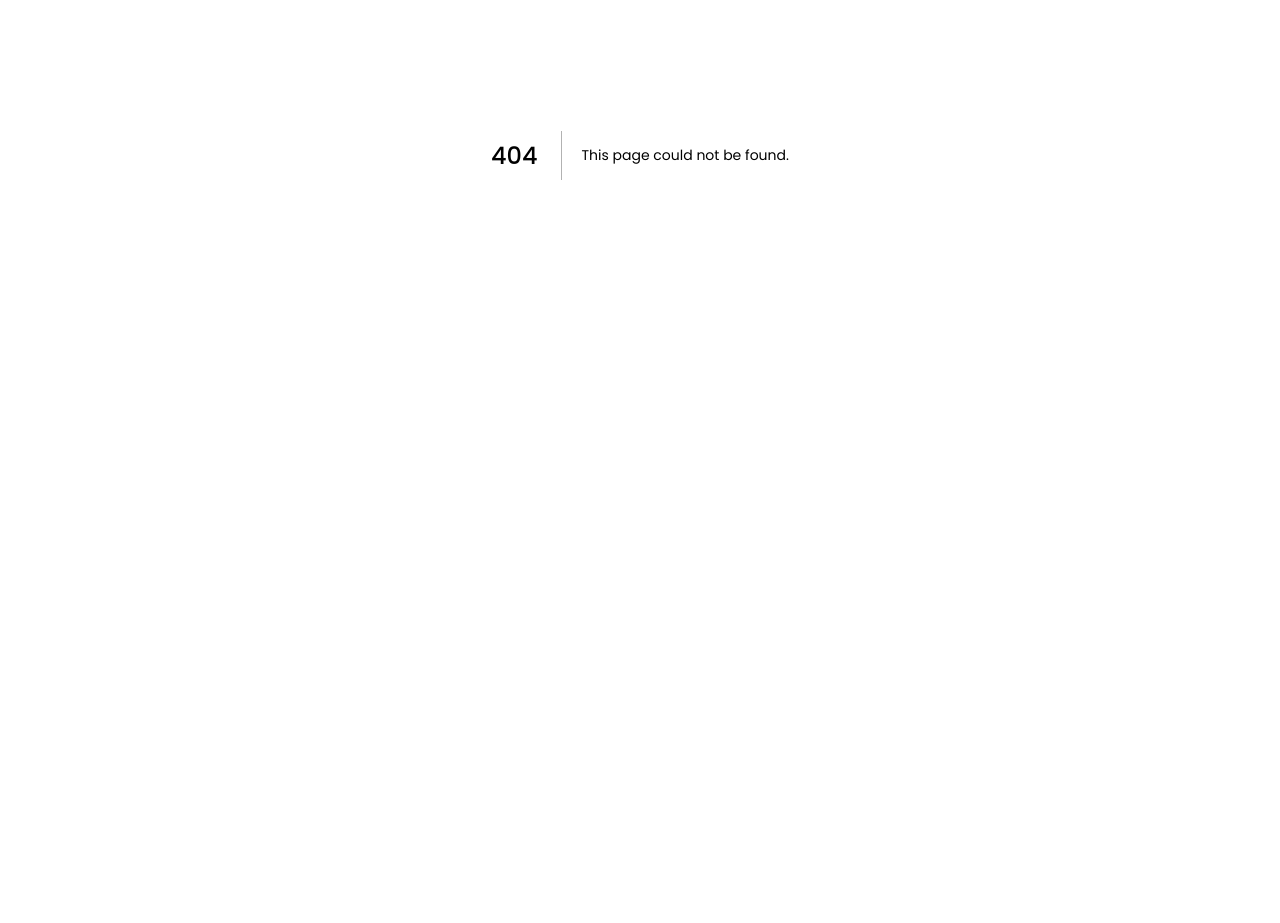
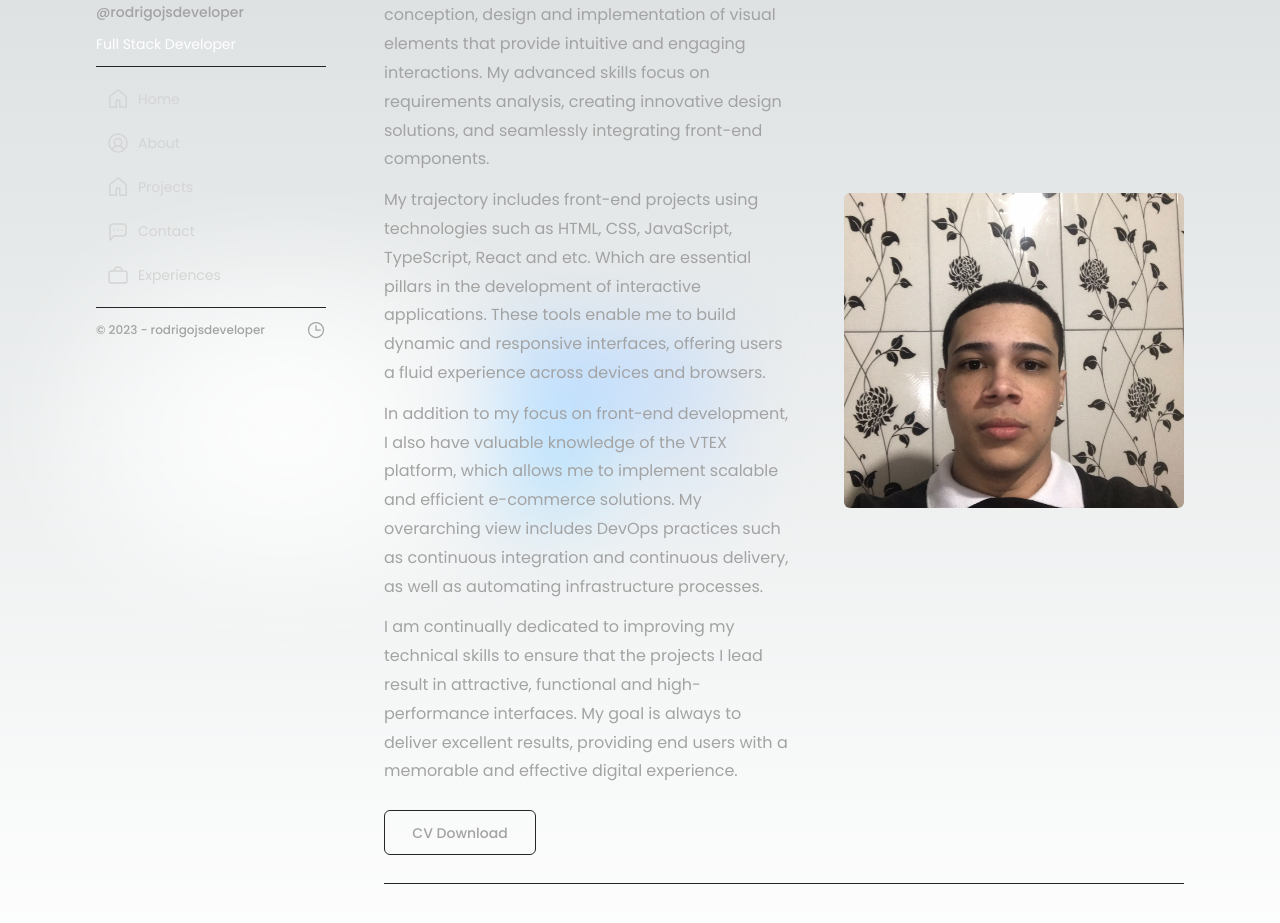
Before and after one commit to rodrigojsdeveloper/rodrigojs.dev, a Next.js app: page /about in a window 1280 px wide. Before the commit this address had no page. Shown: the part 245-1168 px from the top of the page. Before the commit the page ends 800 px from the top, so only its background shows below. Built offline with nearby package versions, Linux system fonts and the light colour scheme.

Commit message:
feat: add page About

```diff
--- /dev/null
+++ b/src/app/about/page.tsx
@@ -0,0 +1,71 @@
+import { Header } from "@/components/Header";
+import my from "../../assets/my.jpg";
+import Image from "next/image";
+import { Line } from "@/components/Line";
+
+export default function About() {
+  return (
+    <main className="w-full max-w-6xl min-h-screen relative flex flex-row justify-between m-auto py-24 px-8">
+      <div className="mt-12 relative centralize-background flex place-items-center before:absolute before:h-[300px] before:w-[480px] before:-translate-x-1/2 before:rounded-full before:bg-gradient-radial before:from-white before:to-transparent before:blur-2xl before:content-[''] after:absolute after:-z-20 after:h-[180px] after:w-[240px] after:translate-x-1/3 after:bg-gradient-conic after:from-sky-200 after:via-blue-200 after:blur-2xl after:content-[''] before:dark:bg-gradient-to-br before:dark:from-transparent before:dark:to-blue-700 before:dark:opacity-10 after:dark:from-sky-900 after:dark:via-[#0141ff] after:dark:opacity-40 before:lg:h-[360px] z-[-1]">
+        <div className="relative dark:drop-shadow-[0_0_0.3rem_#ffffff70] dark:invert" />
+      </div>
+
+      <Header />
+
+      <div className="w-full max-w-800">
+        <h2 className="font-title text-4xl">About</h2>
+
+        <div className="flex my-6 sm:flex-col md:flex-row lg:items-center justify-between gap-12">
+          <div className="w-full max-w-456 leading-1.8 space-y-3">
+            <p className="text-md text-gray-3">
+              I have a specialization in creating and optimizing user
+              experiences within the scope of interface development. My
+              expertise encompasses the conception, design and implementation of
+              visual elements that provide intuitive and engaging interactions.
+              My advanced skills focus on requirements analysis, creating
+              innovative design solutions, and seamlessly integrating front-end
+              components.
+            </p>
+
+            <p className="text-md text-gray-3">
+              My trajectory includes front-end projects using technologies such
+              as HTML, CSS, JavaScript, TypeScript, React and etc. Which are
+              essential pillars in the development of interactive applications.
+              These tools enable me to build dynamic and responsive interfaces,
+              offering users a fluid experience across devices and browsers.
+            </p>
+
+            <p className="text-md text-gray-3">
+              In addition to my focus on front-end development, I also have
+              valuable knowledge of the VTEX platform, which allows me to
+              implement scalable and efficient e-commerce solutions. My
+              overarching view includes DevOps practices such as continuous
+              integration and continuous delivery, as well as automating
+              infrastructure processes.
+            </p>
+
+            <p className="text-md text-gray-3">
+              I am continually dedicated to improving my technical skills to
+              ensure that the projects I lead result in attractive, functional
+              and high-performance interfaces. My goal is always to deliver
+              excellent results, providing end users with a memorable and
+              effective digital experience.
+            </p>
+          </div>
+
+          <Image
+            src={my}
+            alt="Rodrigo Silva"
+            className="w-full max-w-340 h-315 rounded-def object-cover"
+          />
+        </div>
+
+        <button className="w-full max-w-152 h-45 border border-solid border-gray-5 font-medium text-sm text-gray-3 duration-300 rounded-def mb-4 hover:bg-gray-2 active:bg-gray-6 active:border-gray-6">
+          CV Download
+        </button>
+
+        <Line />
+      </div>
+    </main>
+  );
+}
--- a/src/components/Header.tsx
+++ b/src/components/Header.tsx
@@ -24,6 +24,7 @@ const Header = () => {
 
       <nav className="hidden lg:flex flex-col gap-1">
         <Link
+          href=""
           Icon={
             <svg
               xmlns="http://www.w3.org/2000/svg"
@@ -40,6 +41,7 @@ const Header = () => {
           text="Home"
         />
         <Link
+          href="about"
           Icon={
             <svg
               xmlns="http://www.w3.org/2000/svg"
@@ -56,6 +58,7 @@ const Header = () => {
           text="About"
         />
         <Link
+          href="projects"
           Icon={
             <svg
               xmlns="http://www.w3.org/2000/svg"
@@ -72,6 +75,7 @@ const Header = () => {
           text="Projects"
         />
         <Link
+          href="contact"
           Icon={
             <svg
               xmlns="http://www.w3.org/2000/svg"
@@ -92,6 +96,7 @@ const Header = () => {
           text="Contact"
         />
         <Link
+          href="experiences"
           Icon={
             <svg
               xmlns="http://www.w3.org/2000/svg"
--- a/src/components/Link.tsx
+++ b/src/components/Link.tsx
@@ -1,8 +1,11 @@
 import { ILink } from "@/interfaces";
 
-const Link = ({ Icon, text }: ILink) => {
+const Link = ({ Icon, text, href }: ILink) => {
   return (
-    <a className="w-full h-40 flex row items-center gap-2 px-2.5 py-2 duration-300 text-gray-4 text-sm cursor-pointer rounded-def hover:bg-gray-2 hover:text-gray-1 active:bg-gray-6">
+    <a
+      href={"/" + href}
+      className="w-full h-40 flex row items-center gap-2 px-2.5 py-2 duration-300 text-gray-4 text-sm cursor-pointer rounded-def hover:bg-gray-2 hover:text-gray-1 active:bg-gray-6"
+    >
       {Icon} {text}
     </a>
   );
--- a/src/components/Project.tsx
+++ b/src/components/Project.tsx
@@ -9,7 +9,7 @@ const Project = ({ project }: IProject) => {
       <div className="py-4 px-2">
         <h3 className="font-normal text-xl text-gray-1">{project.title}</h3>
 
-        <p className="w-full font-normal text-gray-3 text-sm leading-[1.8] mt-2">
+        <p className="w-full font-normal text-gray-3 text-sm leading-1.8 mt-2">
           {project.description}
         </p>
 
--- a/src/interfaces/index.ts
+++ b/src/interfaces/index.ts
@@ -3,6 +3,7 @@ import { StaticImageData } from "next/image";
 export interface ILink {
   Icon: any;
   text: string;
+  href: string;
 }
 
 export interface IProjectProps {
--- a/tailwind.config.ts
+++ b/tailwind.config.ts
@@ -30,19 +30,27 @@ const config: Config = {
       maxWidth: {
         81: "81.4px",
         121: "121px",
+        152: "152px",
         230: "230px",
+        340: "340px",
         366: "366px",
+        456: "456px",
         800: "800px",
         1440: "1440px",
       },
       height: {
         40: "40px",
         44: "44px",
+        45: "45px",
         81: "81.4px",
+        315: "315px",
         408: "408px",
       },
       borderRadius: {
         "def": "6px",
+      },
+      lineHeight: {
+        1.8: "1.8rem",
       },
     },
   },
```
Also changed, not shown: src/assets/my.jpg (added).
